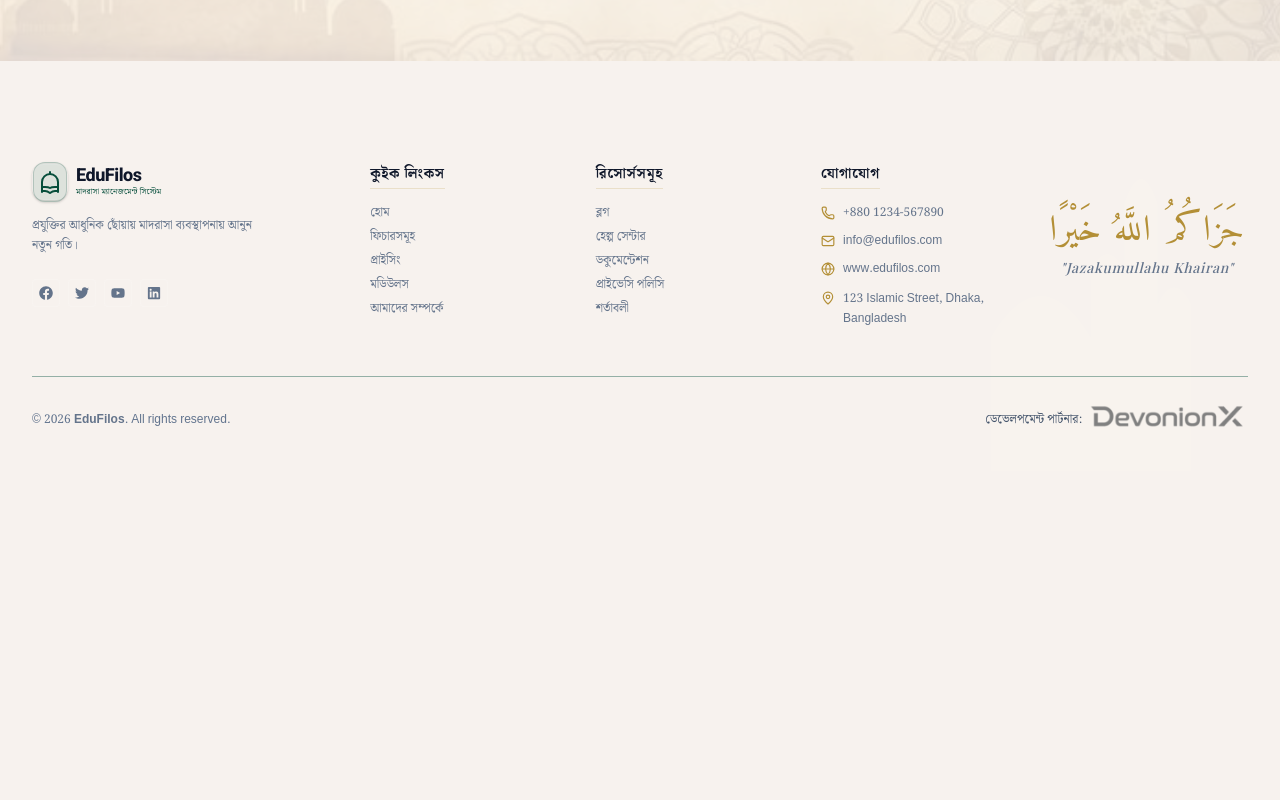
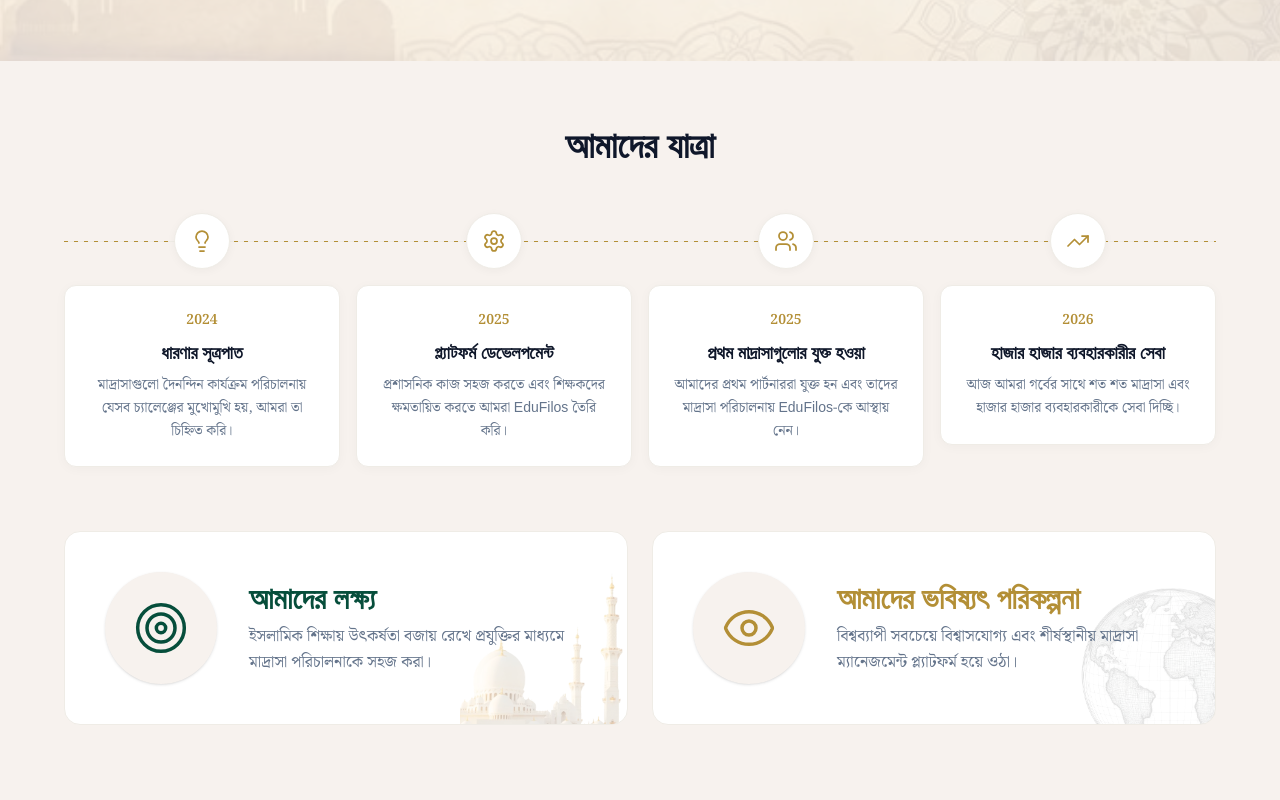
Before and after one commit to Mohammad-Nadil/edufilos, a Next.js app: page /about in a window 1280 px wide. Shown: the part 700-1500 px from the top of the page. Before the commit the page ends 1171 px from the top, so only its background shows below. Built offline with nearby package versions, Linux system fonts and the light colour scheme.

Commit message:
our journey done

```diff
--- a/src/app/about/page.jsx
+++ b/src/app/about/page.jsx
@@ -1,3 +1,4 @@
+import OurJourney from '@/components/about/OurJourney'
 import AboutBanner from '@/components/layouts/AboutBanner'
 import React from 'react'
 
@@ -5,6 +6,7 @@ const page = () => {
   return (
     <div>
       <AboutBanner />
+      <OurJourney/>
     </div>
   )
 }
--- /dev/null
+++ b/src/components/about/OurJourney.jsx
@@ -0,0 +1,191 @@
+"use client";
+
+import Image from "next/image";
+import {
+  Lightbulb,
+  Settings,
+  Users,
+  TrendingUp,
+  Target,
+  Eye,
+} from "lucide-react";
+import { useLanguage } from "@/context/LanguageContext";
+
+const journeySteps = [
+  {
+    icon: Lightbulb,
+    year: "2024",
+    title: { BN: "ধারণার সূত্রপাত", EN: "Idea Born" },
+    description: {
+      BN: "মাদ্রাসাগুলো দৈনন্দিন কার্যক্রম পরিচালনায় যেসব চ্যালেঞ্জের মুখোমুখি হয়, আমরা তা চিহ্নিত করি।",
+      EN: "We identified the challenges madrashas face in managing daily operations.",
+    },
+  },
+  {
+    icon: Settings,
+    year: "2025",
+    title: { BN: "প্ল্যাটফর্ম ডেভেলপমেন্ট", EN: "Platform Development" },
+    description: {
+      BN: "প্রশাসনিক কাজ সহজ করতে এবং শিক্ষকদের ক্ষমতায়িত করতে আমরা EduFilos তৈরি করি।",
+      EN: "We built EduFilos with a vision to simplify administration and empower educators.",
+    },
+  },
+  {
+    icon: Users,
+    year: "2025",
+    title: {
+      BN: "প্রথম মাদ্রাসাগুলোর যুক্ত হওয়া",
+      EN: "First Madrashas Joined",
+    },
+    description: {
+      BN: "আমাদের প্রথম পার্টনাররা যুক্ত হন এবং তাদের মাদ্রাসা পরিচালনায় EduFilos-কে আস্থায় নেন।",
+      EN: "Our first partners joined us and trusted EduFilos to manage their madrashas.",
+    },
+  },
+  {
+    icon: TrendingUp,
+    year: "2026",
+    title: { BN: "হাজার হাজার ব্যবহারকারীর সেবা", EN: "Serving Thousands" },
+    description: {
+      BN: "আজ আমরা গর্বের সাথে শত শত মাদ্রাসা এবং হাজার হাজার ব্যবহারকারীকে সেবা দিচ্ছি।",
+      EN: "Today, we proudly serve hundreds of madrashas and thousands of users.",
+    },
+  },
+];
+
+const content = {
+  heading: { BN: "আমাদের যাত্রা", EN: "Our Journey" },
+  mission: {
+    title: { BN: "আমাদের লক্ষ্য", EN: "Our Mission" },
+    description: {
+      BN: "ইসলামিক শিক্ষায় উৎকর্ষতা বজায় রেখে প্রযুক্তির মাধ্যমে মাদ্রাসা পরিচালনাকে সহজ করা।",
+      EN: "To simplify madrasha management through technology while maintaining excellence in Islamic education.",
+    },
+  },
+  vision: {
+    title: { BN: "আমাদের ভবিষ্যৎ পরিকল্পনা", EN: "Our Vision" },
+    description: {
+      BN: "বিশ্বব্যাপী সবচেয়ে বিশ্বাসযোগ্য এবং শীর্ষস্থানীয় মাদ্রাসা ম্যানেজমেন্ট প্ল্যাটফর্ম হয়ে ওঠা।",
+      EN: "To become the most trusted and leading madrasha management platform worldwide.",
+    },
+  },
+};
+
+export default function OurJourney() {
+  const { lang } = useLanguage();
+
+  return (
+    <section className="bg-background py-16 px-4 sm:px-6">
+      <div className="mx-auto max-w-6xl">
+        {/* Heading */}
+        <h2 className="text-center font-serif text-3xl sm:text-4xl font-bold text-foreground mb-12">
+          {content.heading[lang]}
+        </h2>
+
+        {/* Timeline */}
+        <div className="relative mb-16">
+          {/* Connector line */}
+          <div className="hidden md:block absolute top-7 left-0 right-0 h-px bg-border-custom">
+            <div
+              className="absolute inset-0 bg-[repeating-linear-gradient(to_right,var(--accent-gold)_0,var(--accent-gold)_4px,transparent_4px,transparent_10px)]"
+              style={{ height: "1px" }}
+            />
+          </div>
+
+          <div className="grid grid-cols-1 sm:grid-cols-2 md:grid-cols-4 gap-6 md:gap-4 relative">
+            {journeySteps.map((step, index) => {
+              const Icon = step.icon;
+              return (
+                <div
+                  key={index}
+                  className="flex flex-col items-center text-center"
+                >
+                  {/* Icon circle */}
+                  <div className="relative z-10 mb-4 flex h-14 w-14 items-center justify-center rounded-full bg-card border border-border-custom shadow-[0_2px_10px_rgba(0,0,0,0.04)]">
+                    <Icon className="h-6 w-6 text-gold" strokeWidth={1.75} />
+                  </div>
+
+                  {/* Card */}
+                  <div className="w-full rounded-xl bg-card border border-border-custom shadow-[0_2px_12px_rgba(0,0,0,0.03)] px-5 py-6">
+                    <p className="text-sm font-semibold text-gold mb-2">
+                      {step.year}
+                    </p>
+                    <h3 className="font-serif text-lg font-bold text-foreground mb-2">
+                      {step.title[lang]}
+                    </h3>
+                    <p className="text-sm text-muted leading-relaxed">
+                      {step.description[lang]}
+                    </p>
+                  </div>
+                </div>
+              );
+            })}
+          </div>
+        </div>
+
+        {/* Mission & Vision */}
+        <div className="grid grid-cols-1 md:grid-cols-2 gap-6">
+          {/* Mission */}
+          <div className="relative overflow-hidden rounded-2xl bg-card border border-border-custom p-8 sm:p-10">
+            {/* Mosque background image (placeholder) */}
+            <div className="pointer-events-none absolute -bottom-5 right-0 h-44 w-72 opacity-45">
+              <Image
+                src="/missions.png"
+                alt={content.mission.title[lang]}
+                fill
+                className="object-contain object-bottom-right"
+              />
+            </div>
+
+            <div className="relative z-10 flex flex-col items-start gap-5 sm:flex-row sm:items-center sm:gap-8">
+              <div className="flex h-24 w-24 sm:h-28 sm:w-28 flex-shrink-0 items-center justify-center rounded-full bg-background shadow-sm">
+                <Target
+                  className="h-12 w-12 sm:h-14 sm:w-14 text-primary"
+                  strokeWidth={1.5}
+                />
+              </div>
+              <div>
+                <h3 className="font-serif text-2xl sm:text-3xl font-bold text-primary mb-2">
+                  {content.mission.title[lang]}
+                </h3>
+                <p className="text-sm sm:text-base text-muted leading-relaxed">
+                  {content.mission.description[lang]}
+                </p>
+              </div>
+            </div>
+          </div>
+
+          {/* Vision */}
+          <div className="relative overflow-hidden rounded-2xl bg-card border border-border-custom p-8 sm:p-10">
+            {/* Globe background image (placeholder) */}
+            <div className="pointer-events-none absolute -bottom-5 -right-5 h-48 w-48 translate-x-6 translate-y-6 opacity-15">
+              <Image
+                src="/vision.png"
+                alt={content.vision.title[lang]}
+                fill
+                className="object-contain object-bottom-right"
+              />
+            </div>
+
+            <div className="relative z-10 flex flex-col items-start gap-5 sm:flex-row sm:items-center sm:gap-8">
+              <div className="flex h-24 w-24 sm:h-28 sm:w-28 flex-shrink-0 items-center justify-center rounded-full bg-background shadow-sm">
+                <Eye
+                  className="h-12 w-12 sm:h-14 sm:w-14 text-gold"
+                  strokeWidth={1.5}
+                />
+              </div>
+              <div>
+                <h3 className="font-serif text-2xl sm:text-3xl font-bold text-gold mb-2">
+                  {content.vision.title[lang]}
+                </h3>
+                <p className="text-sm sm:text-base text-muted leading-relaxed">
+                  {content.vision.description[lang]}
+                </p>
+              </div>
+            </div>
+          </div>
+        </div>
+      </div>
+    </section>
+  );
+}
```
Also changed, not shown: public/missions.png (added), public/vision.png (added).
